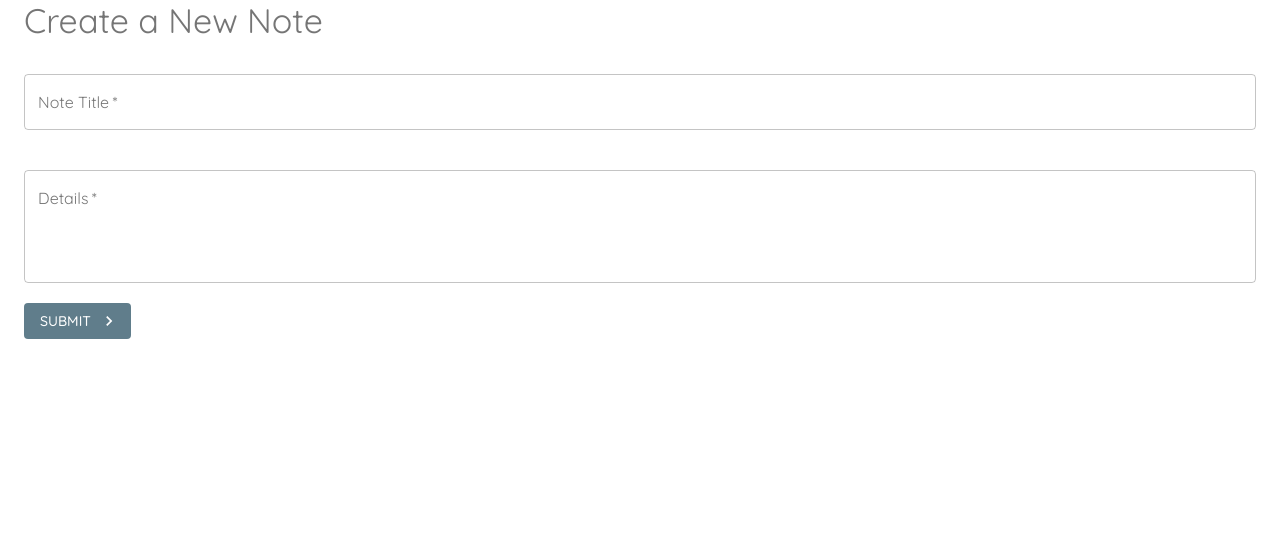
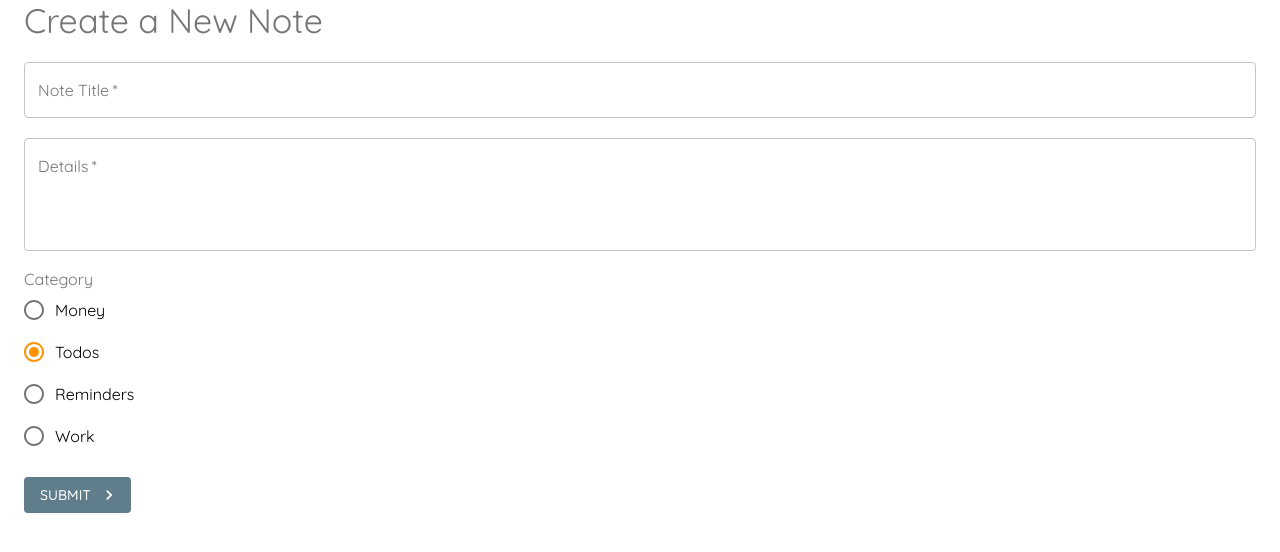
Before and after one commit to DandunAdi/learn-material-ui, a React (Create React App) app: page /create in a window 1280 px wide. Shown: the top 552 px of the page. Built offline with nearby package versions, Linux system fonts and the light colour scheme.

Commit message:
LEARN: Radio component

```diff
--- a/src/pages/Create.js
+++ b/src/pages/Create.js
@@ -1,3 +1,10 @@
+import {
+  FormControl,
+  FormControlLabel,
+  FormLabel,
+  RadioGroup,
+} from "@material-ui/core";
+import { Radio } from "@material-ui/core";
 import {
   Button,
   Container,
@@ -11,6 +18,7 @@
 const useStyles = makeStyles({
   fields: {
     margin: "20px 0",
+    display: "block",
   },
 });
 
@@ -18,6 +26,7 @@
   const classes = useStyles();
   const [title, setTitle] = useState("");
   const [details, setDetails] = useState("");
+  const [category, setCategory] = useState("todos");
   const [titleError, setTitleError] = useState(false);
   const [detailsError, setDetailsError] = useState(false);
 
@@ -34,7 +43,7 @@
     }
 
     if (title && details) {
-      console.log(title, details);
+      console.log(title, details, category);
     }
   };
 
@@ -72,6 +81,23 @@
           error={detailsError}
         />
 
+        <FormControl className={classes.fields}>
+          <FormLabel>Category</FormLabel>
+          <RadioGroup
+            value={category}
+            onChange={(e) => setCategory(e.target.value)}
+          >
+            <FormControlLabel value="money" control={<Radio />} label="Money" />
+            <FormControlLabel value="todos" control={<Radio />} label="Todos" />
+            <FormControlLabel
+              value="reminders"
+              control={<Radio />}
+              label="Reminders"
+            />
+            <FormControlLabel value="work" control={<Radio />} label="Work" />
+          </RadioGroup>
+        </FormControl>
+
         <Button
           type="submit"
           variant="contained"
```
